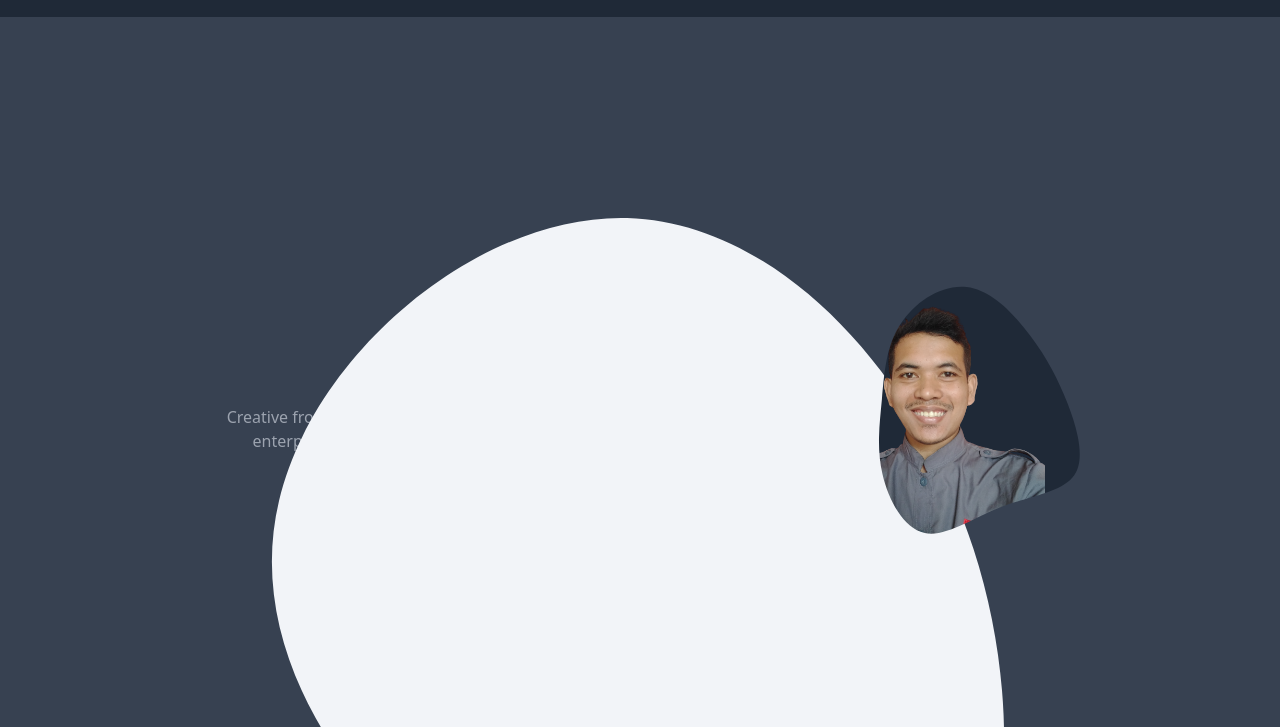
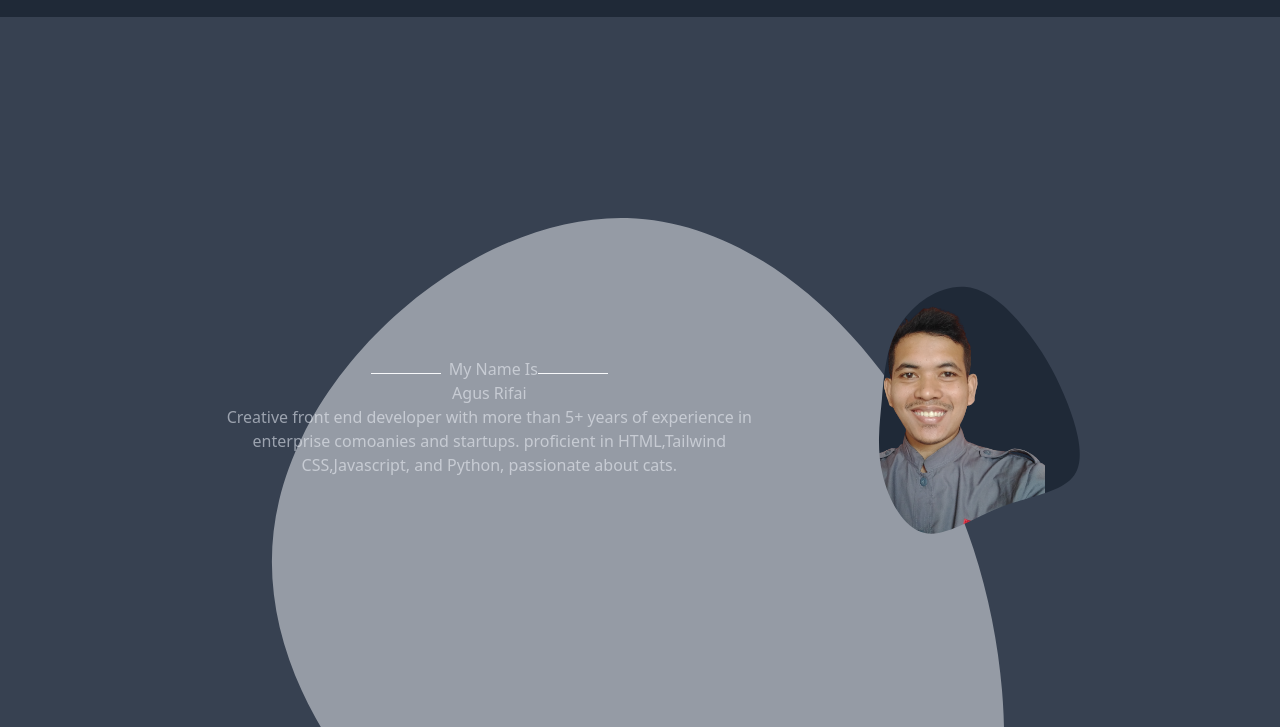
Before and after one commit to Masagusrifai08/myportfolio, a plain HTML site: page index.html in a window 1280 px wide. Shown: the part 73-800 px from the top of the page. Drawn offline with nearby package versions, Linux system fonts and the light colour scheme.

Commit message:
index.html

```diff
--- a/index.html
+++ b/index.html
@@ -54,7 +54,7 @@
       </nav>
     </header>
 
-  <svg class="absolute z-1 opacity-0.5" viewBox="0 0 200 200" xmlns="http://www.w3.org/2000/svg">
+  <svg class="absolute z-1 opacity-50" viewBox="0 0 200 200" xmlns="http://www.w3.org/2000/svg">
   <path fill="#F2F4F8" d="M52.1,-16.9C61.1,10.7,57.4,42.4,41.3,53.3C25.1,64.1,-3.5,54.2,-25.3,37.7C-47,21.2,-61.8,-1.8,-56.4,-24.4C-51.1,-47.1,-25.5,-69.2,-2,-68.6C21.6,-67.9,43.1,-44.5,52.1,-16.9Z" transform="translate(100 100)" />
 </svg>
 
```
